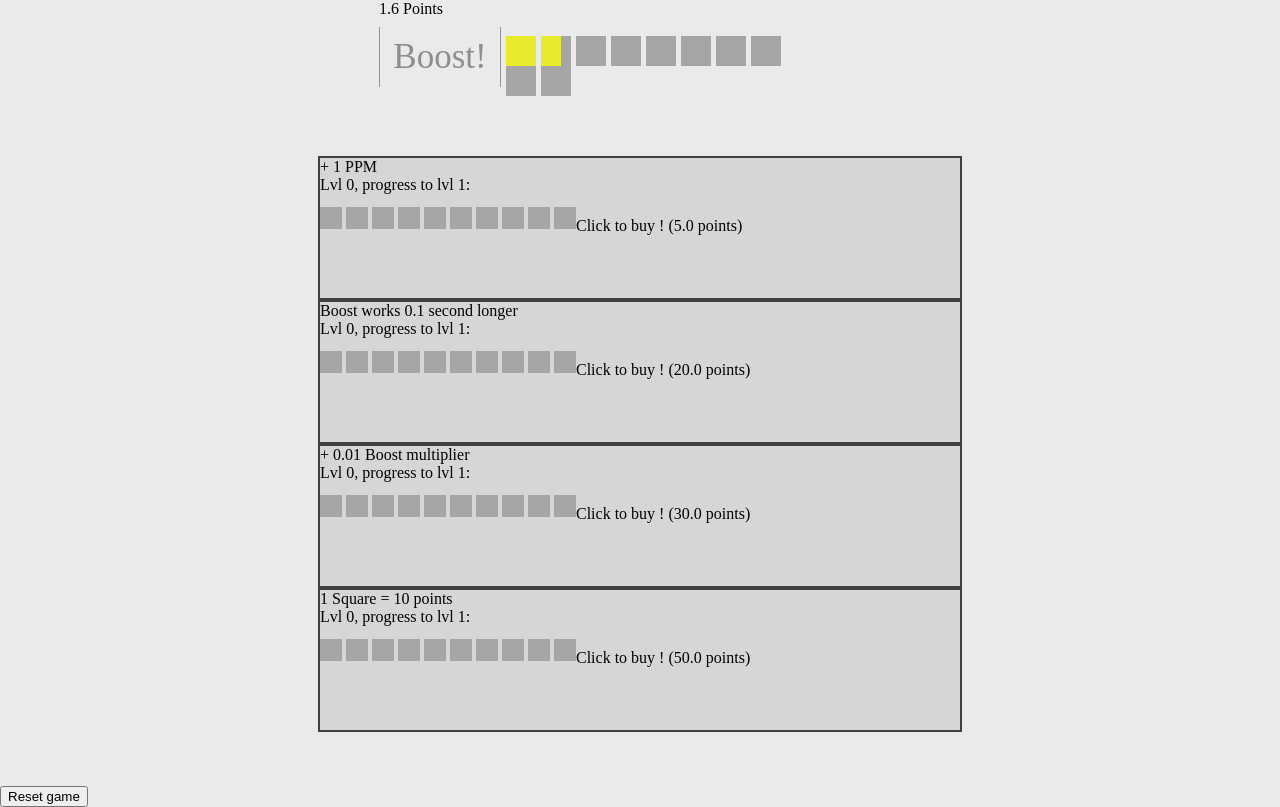
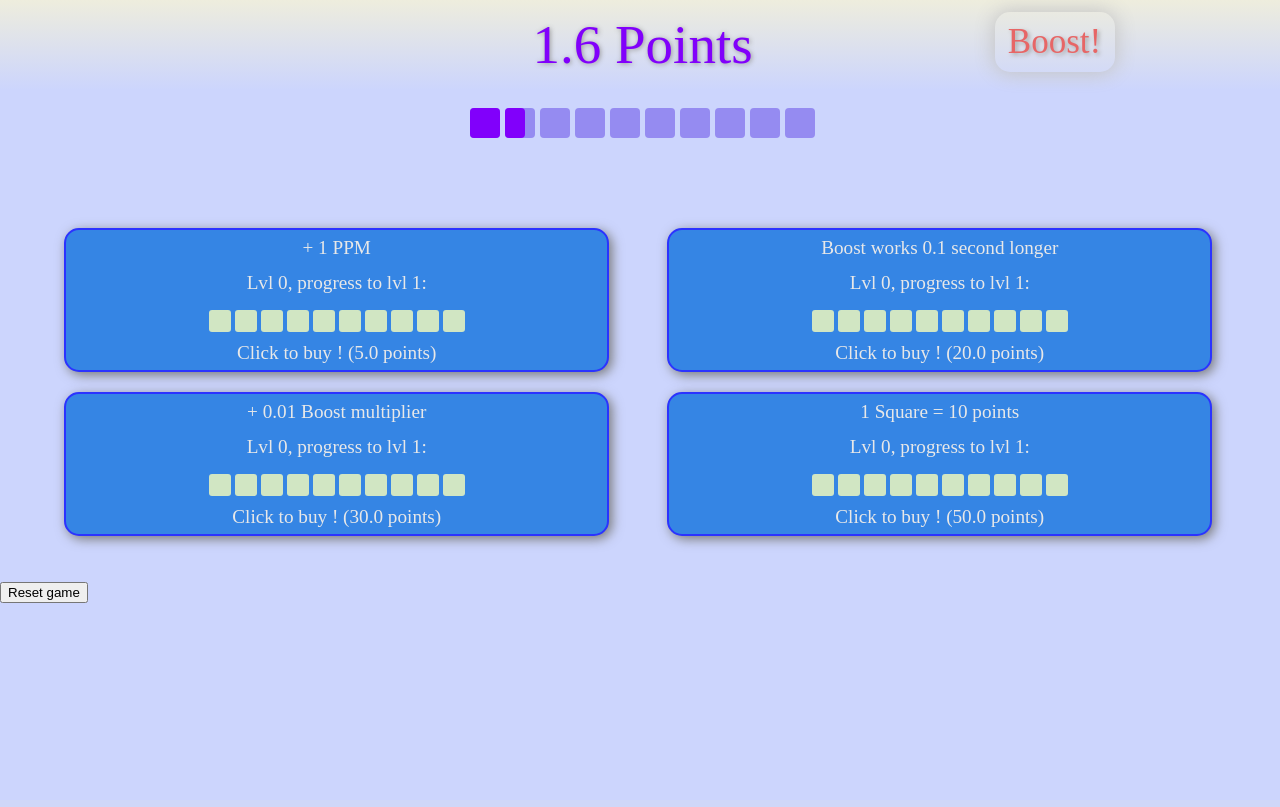
Before and after one commit to cynka02/cynka02.github.io, a PHP site: page / in a window 1280 px wide. After the commit the page ends 603 px from the top, so only its background shows below. Run offline with PHP 8.4, Linux system fonts and the light colour scheme.

Commit message:
Update styles.css

```diff
--- a/styles.css
+++ b/styles.css
@@ -2,35 +2,45 @@ body
 {
 	margin: 0;
 	padding: 0;
-	background-color: #eaeaea;
+	background-color: #ccd5fd;
+}
+#title2
+{
+	width: 100%;
+	height: 90px;
+	background: linear-gradient(to top, #ccd5fd 0%, #eeeddd 100%);
 }
 #title
 {
 	margin: auto;
-	width: 522px;
+	width: 100%;
 }
-#Speed
+#PointsCount
 {
-	height: 80px;
-	font-size: 50px;
-	color: #757575;
+	height: 90px;
 	text-align: center;
-	line-height: 80px;
-	width: 400px;
+	line-height: 90px;
+	margin-left: 22.7%;
+	width: 55%;
 	float: left;
+	font-size: 55px;
+	color: #8100fb;
+	text-shadow: 1px 1px 5px #989898;
 }
 #Boost
 {
 	height: 60px;
 	font-size: 35px;
 	line-height: 60px;
-	margin-top: 8.5px;
+	margin-top: 12px;
 	width: 120px;
 	text-align: center;
 	float: left;
-	color: #8e8e8e;
-	border-left: 1px solid #949494;
-	border-right: 1px solid #949494;
+	color: #e76666;
+	box-shadow: 0px 0px 20px 1px #c3c3c3;
+	text-shadow: 2px 2px 4px #a5a5a5;
+	border-radius: 15px;
+	transition-duration: 0.3s;
 }
 #Points
 {
@@ -38,99 +48,112 @@ body
 	margin: auto;
 	width: 350px;
 }
+#Line
+{
+	height: 6px;
+	width: 100%;
+	background-color: #3585e4;
+}
 .s1, .s2, .s3, .s4, .s5, .s6, .s7, .s8, .s9, .s10
 {
-	background-color: #a5a5a5;
+	background-color: #958bf1;
 	float: left;
 	margin-left: 5px;
 	width: 30px;
 	height: 30px;
 	text-align: center;
+	border-radius: 4px;
 }
 #s2s1, #s2s2, #s2s3, #s2s4, #s2s5, #s2s6, #s2s7, #s2s8, #s2s9, #s2s10
 {
 	height: 30px;
 	appearance: none;
 	-webkit-appearance: none;
-	background-color: #e8ea2d;
+	background-color: #8100fb;
+	border-radius: 4px;
+}
+#Upgrades
+{
+	width: 90%;
+	margin: auto;
+	height: 300px;
+}
+#BuyInfo1, #BuyInfo2, #BuyInfo3, #BuyInfo4
+{
+	width: 100%;
+	text-align: center;
+	margin-top: -5px;
 }
 #Upgrade1Progress, #Upgrade2Progress, #Upgrade3Progress, #Upgrade4Progress
 {
-	width: 100%;
-	height: 15px;
-	margin-top: 8px;
+	width: 256px;
+	height: 35px;
+	margin: auto;
+	margin-top: 5px;
 }
 .su1, .su21, .su31, .su41
 {
-	background-color: #a5a5a5;
+	background-color: #d1e6c3;
 	float: left;
-	margin-left: 0px;
 	width: 22px;
 	height: 22px;
 	text-align: center;
 	margin-top: 5px;
+	border-radius: 3px;
 }
 .su2, .su3, .su4, .su5, .su6, .su7, .su8, .su9, .su10, .su22, .su23, .su24, .su25, .su26, .su27, .su28, .su29, .su210, .su32, .su33, .su34, .su35, .su36, .su37, .su38, .su39, .su310, .su42, .su43, .su44, .su45, .su46, .su47, .su48, .su49, .su410
 {
-	background-color: #a5a5a5;
+	background-color: #d1e6c3;
 	float: left;
 	margin-left: 4px;
 	width: 22px;
 	height: 22px;
 	text-align: center;
 	margin-top: 5px;
+	border-radius: 3px;
 }
 #s2su1, #s2su2, #s2su3, #s2su4, #s2su5, #s2su6, #s2su7, #s2su8, #s2su9, #s2su10, #s2su21, #s2su22, #s2su23, #s2su24, #s2su25, #s2su26, #s2su27, #s2su28, #s2su29, #s2su210, #s2su31, #s2su32, #s2su33, #s2su34, #s2su35, #s2su36, #s2su37, #s2su38, #s2su39, #s2su310, #s2su41, #s2su42, #s2su43, #s2su44, #s2su45, #s2su46, #s2su47, #s2su48, #s2su49, #s2su410
 {
 	height: 100%;
 	appearance: none;
 	-webkit-appearance: none;
-	background-color: #e8ea2d;
+	background-color: #1dde18;
+	border-radius: 3px;
 }
-#u110, #u125, #u150, #u1100, #u210, #u225, #u250, #u2100, #u310, #u325, #u350, #u3100, #u410, #u425, #u450, #u4100
+#Upgrade1
 {
-	background-color: #c1c1c1;
-	height: 20%;
-	width: 102.9%;
+	margin-bottom: 20px;
 }
-#u110:hover, #u125:hover, #u150:hover, #u1100:hover, #u210:hover, #u225:hover, #u250:hover, #u2100:hover, #u310:hover, #u325:hover, #u350:hover, #u3100:hover, #u410:hover, #u425:hover, #u450:hover, #u4100:hover
+#Upgrade2
 {
-	background-color: #e4e4e4;
-	height: 20%;
-	width: 102.9%;
+	margin-left: 5%;
+	margin-bottom: 20px;
 }
-#Upgrade1BuyInfo, #Upgrade2BuyInfo, #Upgrade3BuyInfo, #Upgrade4BuyInfo
+#Upgrade4
 {
-	height: 20%;
-	width: 102.9%;
+	margin-left: 5%;
 }
 #Upgrade1, #Upgrade2, #Upgrade3, #Upgrade4
 {
 	height: 140px;
-	width: 50%;
-	margin: auto;
-	background-color: #d6d6d6;
-	border: 2px solid #404040;
-}
-#Upgrade1Buy, #Upgrade2Buy, #Upgrade3Buy, #Upgrade4Buy
-{
-	height: 100%;
-	width: 25%;
+	width: 47%;
 	float: left;
-	line-height: 165%;
+	background-color: #3585e4;
+	border: 2px solid #2b33ff;
+	box-shadow: 3px 3px 12px 0px #797979;
+	line-height: 35px;
 	text-align: center;
 	font-size: 120%;
-	color: #444444;
+	border-radius: 15px;
+	color: #e8e8e8;
 }
-#Upgrade1Main, #Upgrade2Main, #Upgrade3Main, #Upgrade4Main
+#Upgrade1:hover, #Upgrade2:hover, #Upgrade3:hover, #Upgrade4:hover
 {
-	height: 100%;
-	width: 70%;
-	border-right: 2px solid #404040;
-	float: left;
-	line-height: 200%;
-	text-align: left;
-	padding-left: 4%;
-	font-size: 120%;
-	color: #444444;
+	transform: scale(1.05,1.05);
+	transition-duration: 0.1s;
 }
+#Upgrade1:active, #Upgrade2:active, #Upgrade3:active, #Upgrade4:active
+{
+	transform: scale(0.975,0.975);
+	transition-duration: 0.12s;
+}
```
